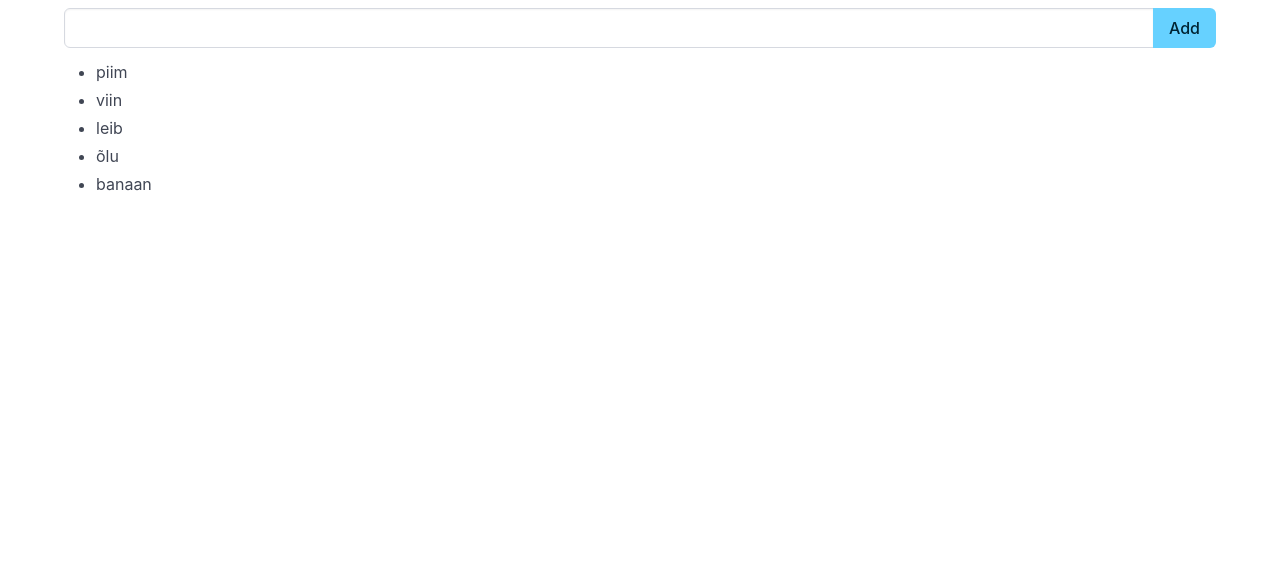
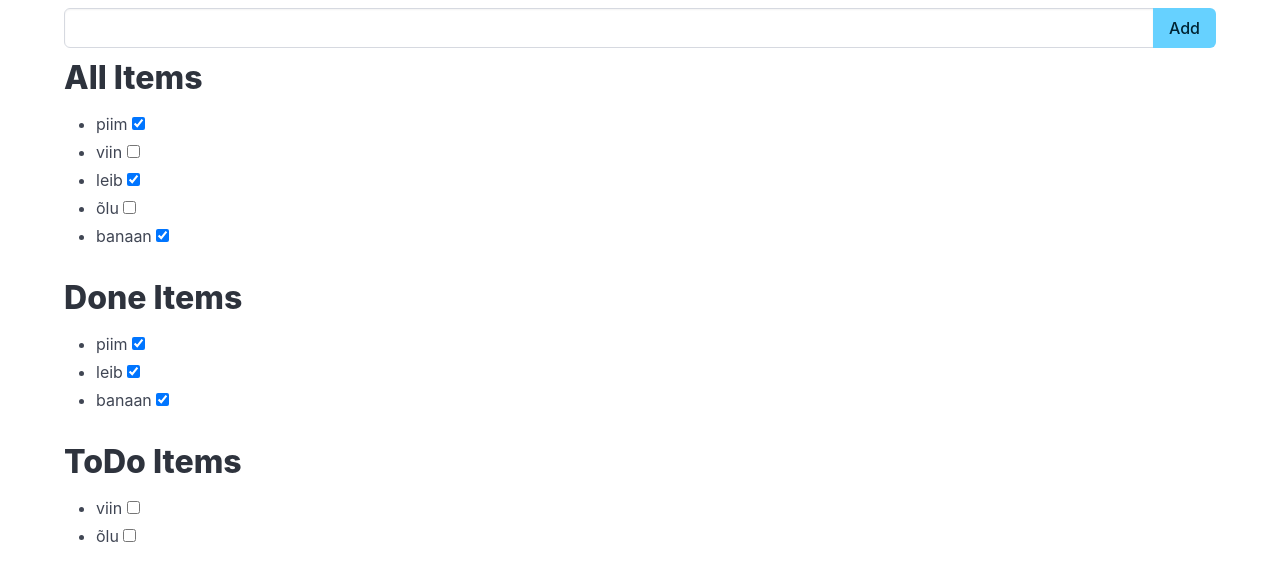
Before and after one commit to andreatamm/mm23learnnode, a Vue app: page / in a window 1280 px wide. Shown: the top 580 px of the page. Built offline with nearby package versions, Linux system fonts and the light colour scheme.

Commit message:
More complicated todo list

```diff
--- a/src/App.vue
+++ b/src/App.vue
@@ -1,14 +1,24 @@
 <script setup>
-import { ref } from "vue";
+import { ref, computed } from "vue";
 let newItem = ref("");
-let items = ref(["piim", "viin", "leib", "õlu", "banaan"]);
+let items = ref([
+  {text:"piim", done: true},
+  {text:"viin", done: false},
+  {text:"leib", done: true},
+  {text:"õlu", done: false},
+  {text:"banaan", done: true},
+]);
 
 function add() {
   if (newItem.value.trim() !== "") {
-    items.value.push(newItem.value);
+    items.value.push({test: newItem.value, done: false});
   }
   newItem.value = '';
 }
+
+let doneItems = computed(() => items.value.filter(item => item.done));
+let toDoItems = computed(() => items.value.filter(item => !item.done));
+
 </script>
 
 <template>
@@ -22,8 +32,28 @@
       </div>
     </div>
     <div class="content">
+      <h1>All Items</h1>
       <ul>
-        <li v-for="item in items">{{ item }}</li>
+        <li v-for="item in items">
+          {{ item.text }}
+          <input type="checkbox" v-model="item.done">
+        </li>
+      </ul>
+
+      <h1>Done Items</h1>
+      <ul>
+        <li v-for="item in doneItems">
+          {{ item.text }}
+          <input type="checkbox" v-model="item.done">
+        </li>
+      </ul>
+
+      <h1>ToDo Items</h1>
+      <ul>
+        <li v-for="item in toDoItems">
+          {{ item.text }}
+          <input type="checkbox" v-model="item.done">
+        </li>
       </ul>
     </div>
   </div>
```
